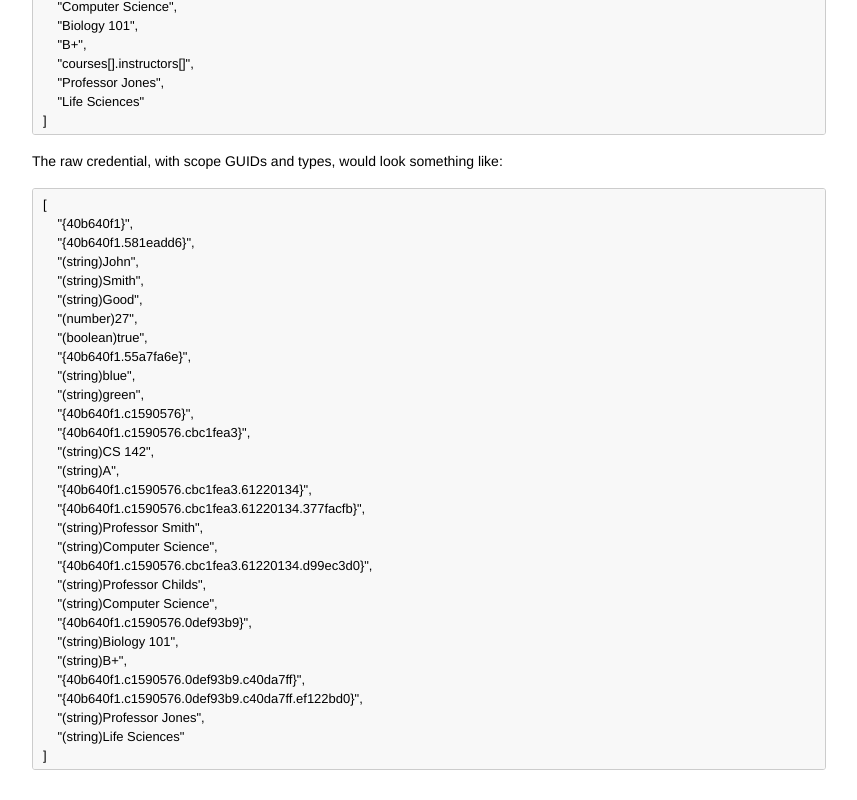
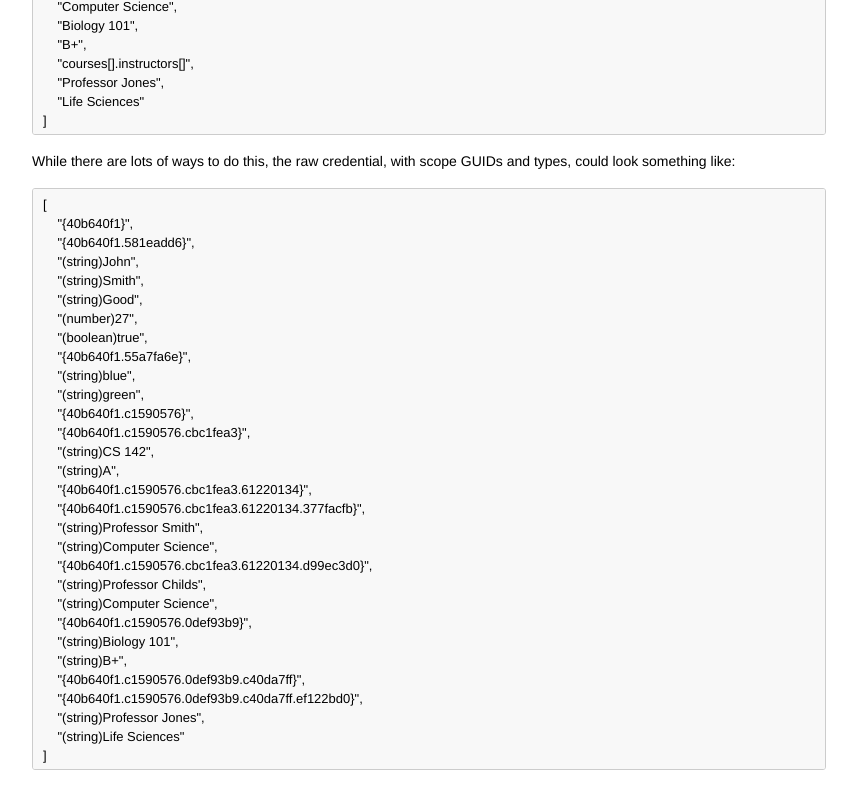
Before and after one commit to saholman/IndyCredDefProposal, a plain HTML site: page index.html in a window 1280 px wide. Shown: the part 1990-2790 px from the top of the page, without its empty margins (211-1068 px from the left). Drawn offline with nearby package versions, Linux system fonts and the light colour scheme.

Commit message:
updated wording

```diff
--- a/index.html
+++ b/index.html
@@ -421,7 +421,7 @@ kbd {
 
 <div><textarea id="modelValues" class="w3-input codeBlock" readonly ></textarea></div>
 
-<p>The raw credential, with scope GUIDs and types, would look something like: </p>
+<p>While there are lots of ways to do this, the raw credential, with scope GUIDs and types, could look something like: </p>
 
 <div><textarea id="model" class="w3-input codeBlock" readonly ></textarea></div>
 
```
